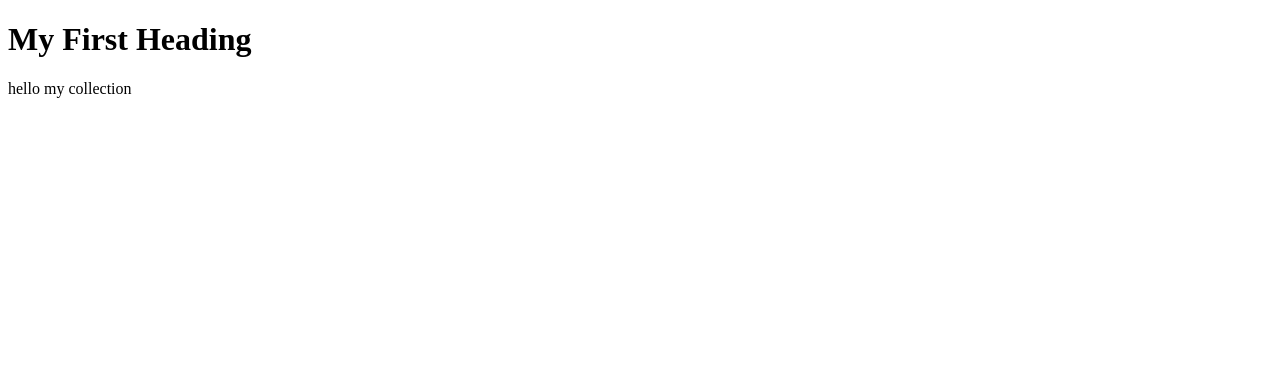
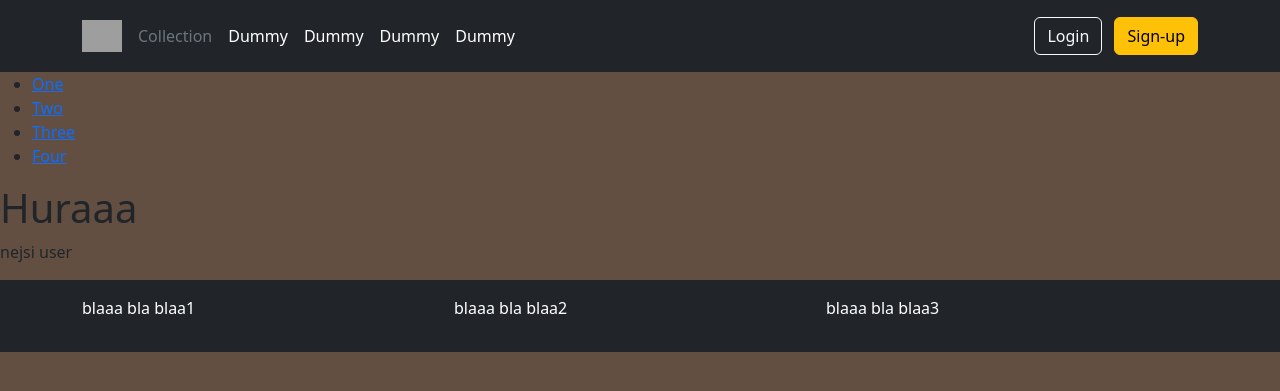
Before and after one commit to LANeo64/arcane-collector, a Django app: page /collection/ in a window 1280 px wide. Shown: the top 391 px of the page. Run offline with Django 4.2, Linux system fonts and the light colour scheme; some libraries are stand-ins or nearby versions; grey boxes are pictures that could not be loaded.

Commit message:
Started the work on basic structure.

```diff
--- a/collector/collection/templates/collection/collection.html
+++ b/collector/collection/templates/collection/collection.html
@@ -1,14 +1,21 @@
-<!DOCTYPE html>
-<html>
-    <head>
-        <title>Page Title</title>
-    </head>
-<body>
-    <h1>My First Heading</h1>
-    {% if example %}
-        <p>{{ example }}</p>
+<!-- templates/collection/collection.html -->
+{% extends 'base.html' %}
+
+{% block title %}Collection - {% endblock title %}
+
+{% block app_nav %}
+    {% include 'collection/menu.html' %}
+{% endblock app_nav %}
+
+{% block content %}
+    <h1>Huraaa</h1>
+    {% if user.is_authenticated %}
+        {% if example %}
+            <p>blokovy {{ example }}</p>
+        {% else %}
+            <p>My second paragraph.</p>
+        {% endif %}
     {% else %}
-        <p>My first paragraph.</p>
+        <p>nejsi user</p>
     {% endif %}
-</body>
-</html>
+{% endblock content %}
--- /dev/null
+++ b/collector/collection/templates/collection/menu.html
@@ -0,0 +1,6 @@
+<ul>
+    <li><a href="javascript:void(0);">One</a></li>
+    <li><a href="javascript:void(0);">Two</a></li>
+    <li><a href="javascript:void(0);">Three</a></li>
+    <li><a href="javascript:void(0);">Four</a></li>
+</ul>
--- a/collector/collection/urls.py
+++ b/collector/collection/urls.py
@@ -1,4 +1,5 @@
 from django.urls import path
+from django.views.generic import TemplateView
 
 from . import views
 
@@ -6,4 +7,5 @@ app_name = 'collection'
 
 urlpatterns = [
     path('', views.index, name='index'),
+    path('detail/', TemplateView.as_view(template_name='collection/detail.html'), name='detail')
 ]
--- a/collector/collector/urls.py
+++ b/collector/collector/urls.py
@@ -15,8 +15,11 @@ Including another URLconf
 """
 from django.contrib import admin
 from django.urls import path, include
+from django.views.generic import TemplateView
 
 urlpatterns = [
     path('admin/', admin.site.urls),
-    path('collection/', include('collection.urls'))
+    path('collection/', include('collection.urls')),
+    path('profile/', include('django.contrib.auth.urls')),
+    path('', TemplateView.as_view(template_name='collection/collection.html'), name='home'),
 ]
--- /dev/null
+++ b/collector/static/css/colors.css
@@ -0,0 +1,3 @@
+body {
+    background-color: #624f42;
+}
--- /dev/null
+++ b/collector/templates/base.html
@@ -0,0 +1,57 @@
+<!-- templates/collection/base.html -->
+<!DOCTYPE html>
+<html>
+    <head>
+        <meta name="msapplication-TileColor" content="#da532c">
+        <meta name="theme-color" content="#ffffff">
+        <meta charset="utf-8">
+        <meta name="viewport" content="width=device-width, initial-scale=1">
+        {% load static %}
+        <link rel="apple-touch-icon" sizes="180x180" href="{% static 'icons/apple-touch-icon.png' %}">
+        <link rel="icon" type="image/png" sizes="32x32" href="{% static 'icons/favicon-32x32.png' %}">
+        <link rel="icon" type="image/png" sizes="16x16" href="{% static 'icons/favicon-16x16.png' %}">
+        <link rel="manifest" href="{% static 'icons/site.webmanifest' %}">
+        <link rel="mask-icon" href="{% static 'icons/safari-pinned-tab.svg' %}" color="#5bbad5">
+        <link rel="stylesheet" href="{% static 'css/bootstrap/bootstrap.min.css' %}">
+        <link rel="stylesheet" href="{% static 'css/colors.css' %}">
+        <title>{% block title %}Page Title | {% endblock title %}Arcane Collector</title>
+    </head>
+<body>
+    <header class="p-3 bg-dark text-white">
+        <div class="container">
+            <div class="d-flex flex-wrap align-items-center justify-content-center justify-content-lg-start">
+                <a href="/" class="d-flex align-items-center mb-2 mb-lg-0 text-white text-decoration-none">
+                    <img src="#" class="bi me-2" width="40" height="32">
+                </a>
+                {% include 'navigation.html' %}
+                <div class="text-end">
+                    {% if user.is_authenticated %}
+                        Hello, {{user.username}}.
+                        <a href="{% url 'logout' %}" role="button" class="btn btn-warning">Log Out</a>
+                    {% else %}
+                        <a href="{% url 'login' %}" role="button" class="btn btn-outline-light me-2">Login</a>
+                        <a href="#" role="button" class="btn btn-warning">Sign-up</a>
+                    {% endif %}
+                </div>
+            </div>
+        </div>
+    </header>
+
+    <nav>
+        {% block app_nav %}
+        {% endblock app_nav %}
+    </nav>
+
+    <div>
+        {% block content %}
+        {% endblock content %}
+    </div>
+
+    <footer class="p-3 bg-dark text-white">
+        {% include 'footer.html' %}
+    </footer>
+<script src="{% static 'js/bootstrap/bootstrap.min.js' %}"></script>
+<!--<script src="{% static 'js/bootstrap.bundle.min.js' %}"></script>-->
+<script src="{% static 'js/main.js' %}"></script>
+</body>
+</html>
--- /dev/null
+++ b/collector/templates/footer.html
@@ -0,0 +1,7 @@
+<div class="container">
+    <div class="d-flex flex-wrap align-items-center justify-content-center justify-content-lg-start">
+        <p class="col me-xxl-2">blaaa bla blaa1</p>
+        <p class="col me-xxl-2">blaaa bla blaa2</p>
+        <p class="col me-xxl-2">blaaa bla blaa3</p>
+    </div>
+</div>
--- /dev/null
+++ b/collector/templates/navigation.html
@@ -0,0 +1,7 @@
+<ul class="nav col-12 col-lg-auto me-lg-auto mb-2 justify-content-center mb-md-0">
+    <li class="nav-item"><a href="{% url 'collection:index' %}" class="nav-link px-2 text-secondary">Collection</a></li>
+    <li class="nav-item"><a href="#" class="nav-link px-2 text-white">Dummy</a></li>
+    <li class="nav-item"><a href="#" class="nav-link px-2 text-white">Dummy</a></li>
+    <li class="nav-item"><a href="#" class="nav-link px-2 text-white">Dummy</a></li>
+    <li class="nav-item"><a href="#" class="nav-link px-2 text-white">Dummy</a></li>
+</ul>
```
Also changed, not shown: collector/collection/models.py (+20 -1 lines), collector/collection/templates/collection/detail.html (added, +11 -0 lines), collector/collector/settings.py (+12 -1 lines), collector/templates/registration/login.html (added, +20 -0 lines), collector/static/js/bootstrap/main.js (added).
